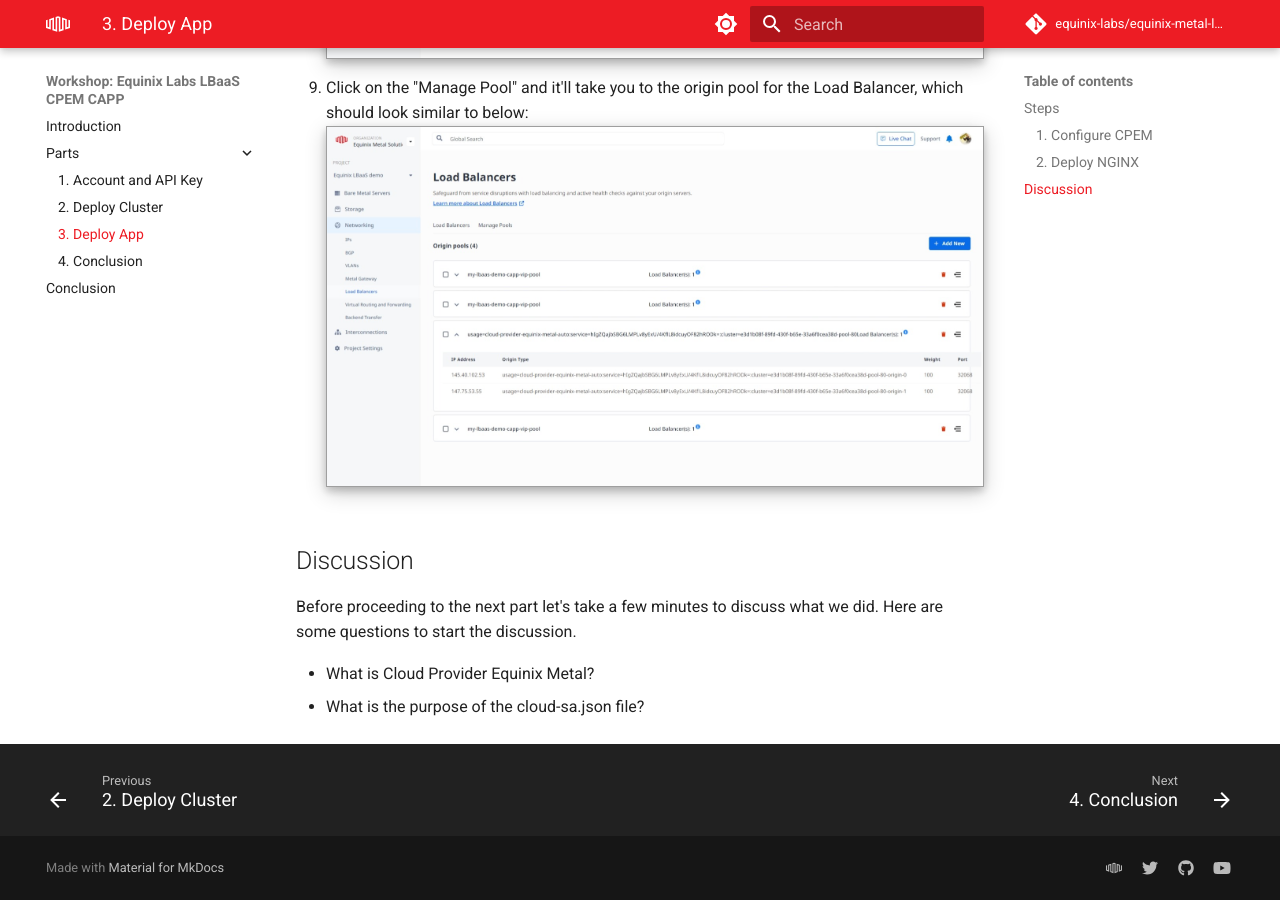
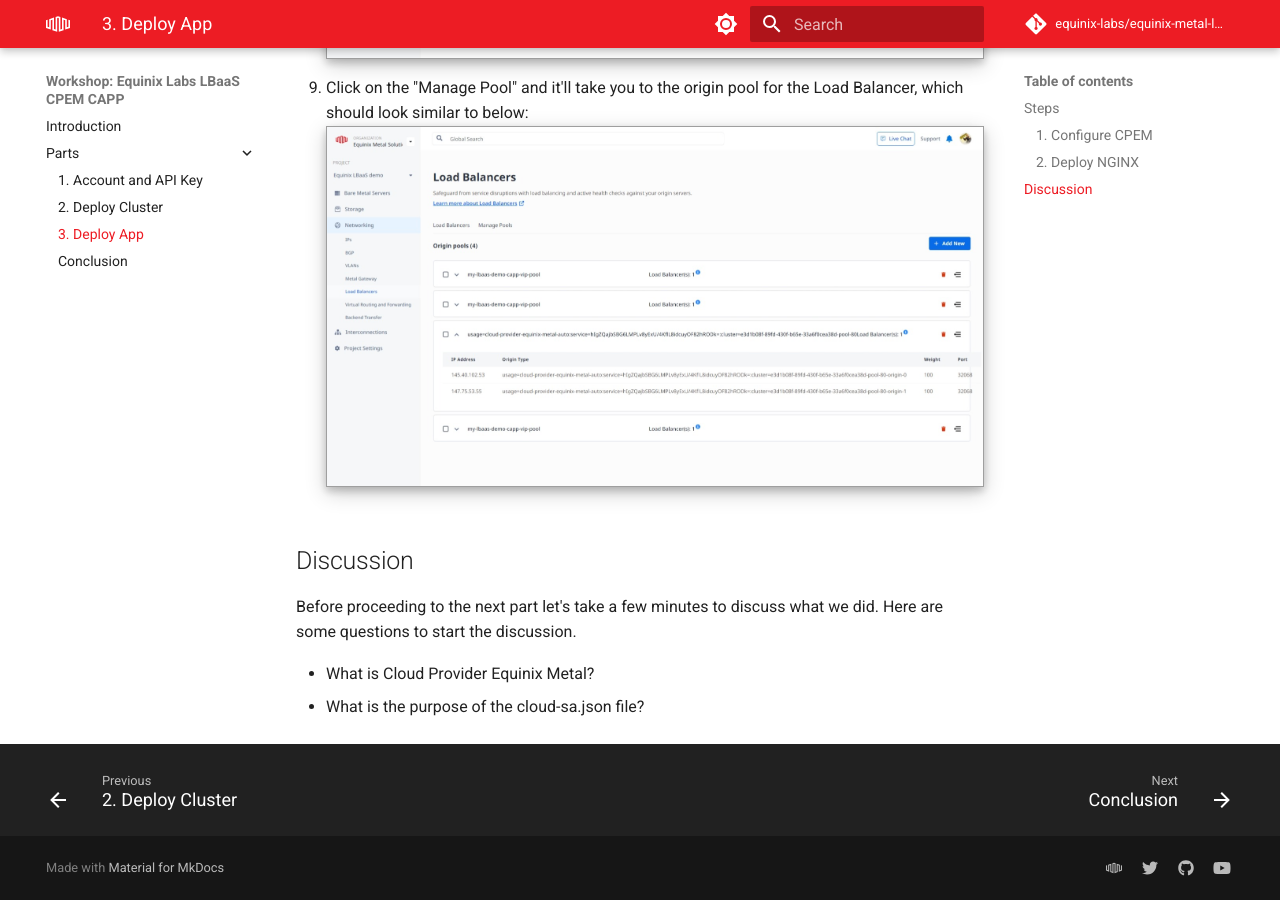
Before and after one commit to equinix-labs/equinix-metal-load-balancer-cpem-capp-workshop, an MkDocs documentation site: the page built from docs/parts/3-deploy-app.md, in a window 1280 px wide and 900 px high, scrolled down 3580 px. Built offline with MkDocs 1.6.1 and Material for MkDocs 9.7.7, drawn with Linux system fonts in a browser that asks for light colours; comment, search, counter and statistics services are not loaded.

Commit message:
Update references to conclusion file in `mkdocs.yml` and `docs/index.md`
* **mkdocs.yml**
  - Update reference to `docs/parts/4-conclusion.md` to `docs/parts/conclusion.md`
  - Remove duplicate "Conclusion" section

* **docs/index.md**
  - Update reference to conclusion file from `./parts/4-conclusion.md` to `./parts/conclusion.md`

```diff
--- a/mkdocs.yml
+++ b/mkdocs.yml
@@ -14,9 +14,7 @@
       - 1. Account and API Key: parts/1-account-api-key.md
       - 2. Deploy Cluster: parts/2-deploy-cluster.md
       - 3. Deploy App: parts/3-deploy-app.md
-      - 4. Conclusion: parts/4-conclusion.md
-
-  - Conclusion: parts/conclusion.md
+      - Conclusion: parts/conclusion.md
 
 theme:
   name: material
```
Also changed, not shown: docs/index.md (+1 -1 lines), docs/parts/conclusion.md (renamed from docs/parts/4-conclusion.md).
